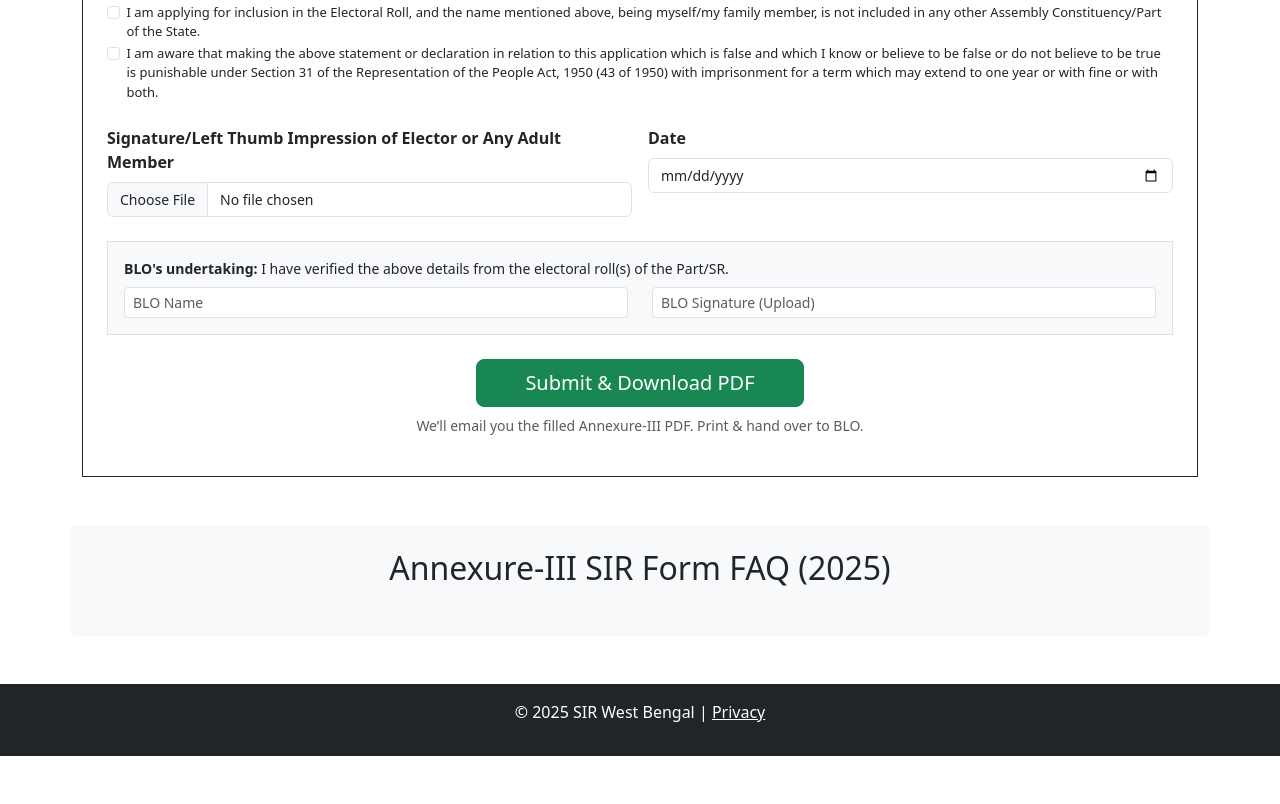
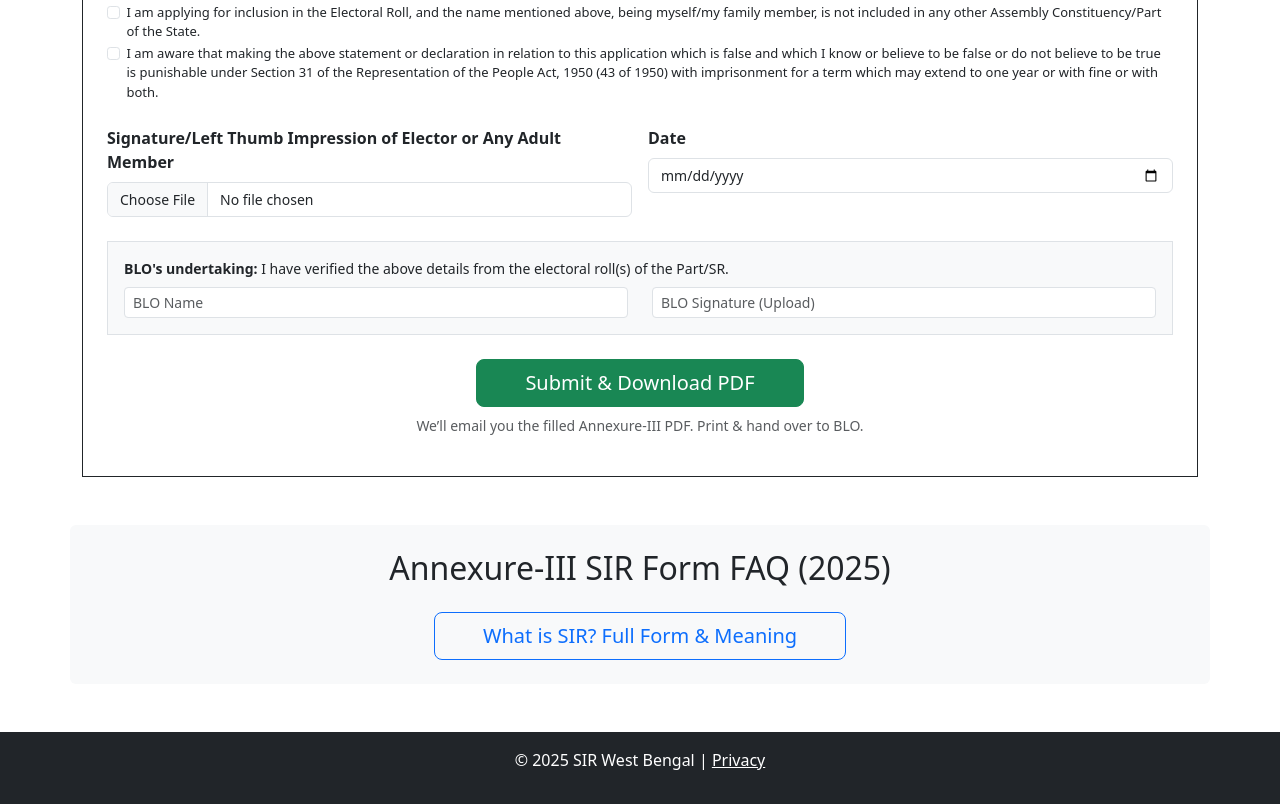
Before and after one commit to tamal1989/SIRFormFillup, a plain HTML site: page index.html in a window 1280 px wide. Shown: the part 1488-2292 px from the top of the page. Before the commit the page ends 2244 px from the top, so only its background shows below. Drawn offline with nearby package versions, Linux system fonts and the light colour scheme.

Commit message:
Update index.html

```diff
--- a/index.html
+++ b/index.html
@@ -288,6 +288,12 @@
   <!-- FAQ (800+ words - same as before, shortened here for space) -->
   <section class="container my-5 faq-section bg-light p-4 rounded">
     <h2 class="text-center mb-4">Annexure-III SIR Form FAQ (2025)</h2>
+
+  <div class="text-center mt-4">
+  <a href="/sir-full-form.html" class="btn btn-outline-primary btn-lg px-5">
+    What is SIR? Full Form & Meaning
+  </a>
+</div>
     <!-- Include full FAQ from previous version -->
     <!-- Omitted for brevity - paste the full accordion FAQ here -->
   </section>
@@ -298,4 +304,5 @@
 
   <script src="https://cdn.jsdelivr.net/npm/bootstrap@5.3.3/dist/js/bootstrap.bundle.min.js"></script>
 </body>
+
 </html>
```
